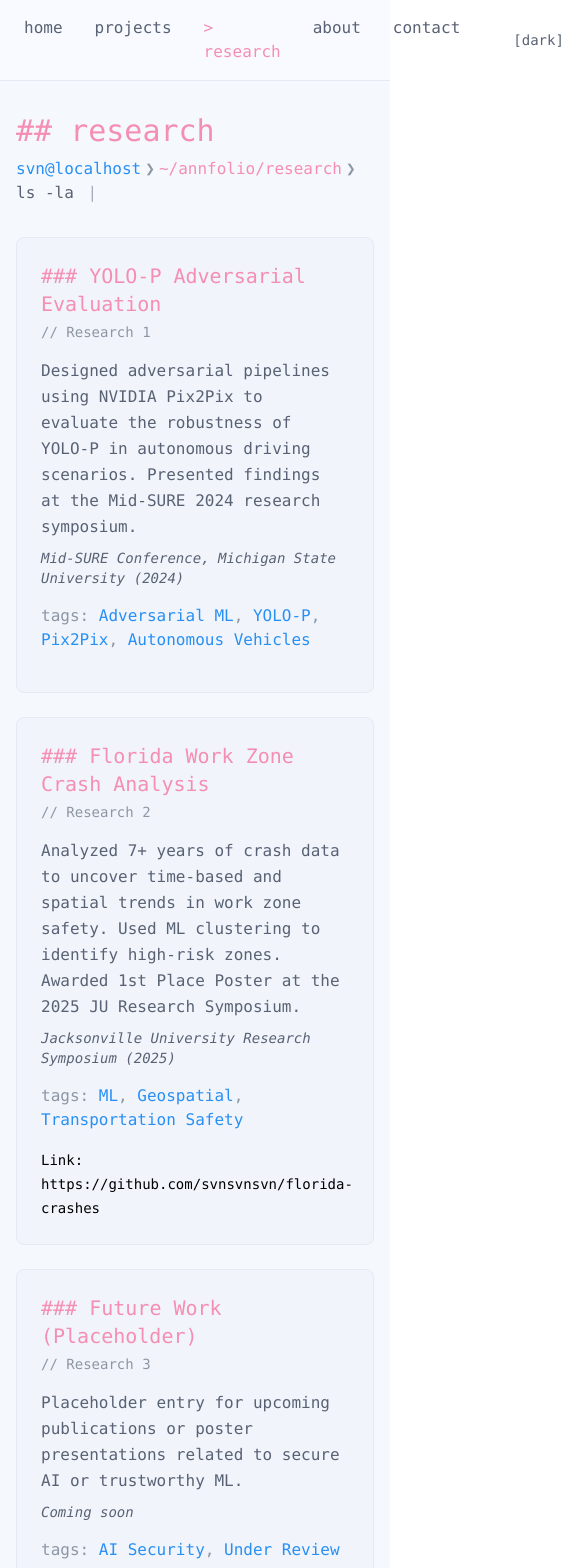
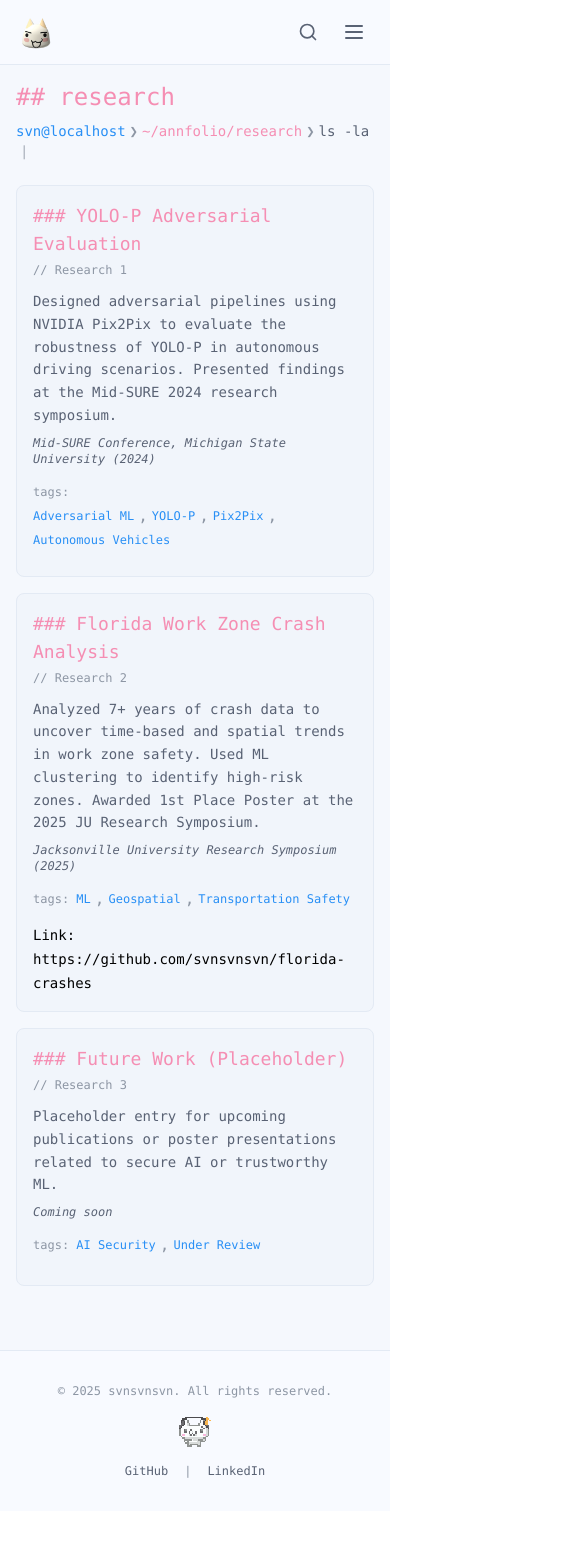
Before and after one commit to svnsvnsvn/annfolio, a React (Vite) app: page /research in a window 390 px wide. Shown: the top 1568 px of the page, 577 px wide, since content can reach past the window. After the commit the page ends 1511 px from the top, so only its background shows below. Built offline with nearby package versions, Linux system fonts and the light colour scheme.

Commit message:
Refactor layout and styling across multiple components for improved responsiveness

```diff
--- a/src/App.jsx
+++ b/src/App.jsx
@@ -30,7 +30,7 @@ function App() {
       <div className="min-h-screen flex flex-col bg-light-bg dark:bg-dark-bg transition-colors duration-300">
         <ToroLoader isLoading={isLoading} />
         <Navbar />
-        <main className="flex-grow container mx-auto px-4 py-8">
+        <main className="flex-grow container mx-auto px-4 sm:px-6 py-4 sm:py-8">
           <Routes>
             <Route path="/" element={<Home />} />
             <Route path="/projects" element={<Projects />} />
--- a/src/components/CommandPalette.jsx
+++ b/src/components/CommandPalette.jsx
@@ -167,26 +167,26 @@ function CommandPalette() {
             animate={{ opacity: 1, scale: 1, y: 0 }}
             exit={{ opacity: 0, scale: 0.95, y: -20 }}
             transition={{ duration: 0.2, ease: 'easeOut' }}
-            className="fixed top-[20%] left-1/2 transform -translate-x-1/2 w-full max-w-lg mx-4"
+            className="fixed inset-x-4 sm:inset-x-auto sm:left-1/2 sm:transform sm:-translate-x-1/2 top-[10%] sm:top-[20%] w-auto sm:w-full max-w-lg sm:mx-auto"
             onClick={(e) => e.stopPropagation()}
           >
             <Command className="bg-light-card dark:bg-dark-card border border-light-hover dark:border-dark-surface rounded-lg shadow-2xl overflow-hidden font-mono">
-              <div className="flex items-center border-b border-light-hover dark:border-dark-surface px-4">
+              <div className="flex items-center border-b border-light-hover dark:border-dark-surface px-3 sm:px-4">
                 <Terminal className="w-4 h-4 text-light-text-muted dark:text-dark-text-muted mr-2" />
                 <Command.Input
                   ref={inputRef}
                   value={searchValue}
                   onValueChange={setSearchValue}
-                  placeholder="Type a command or search..."
-                  className="flex-1 bg-transparent py-3 px-2 text-light-text-primary dark:text-dark-text-primary placeholder:text-light-text-muted dark:placeholder:text-dark-text-muted outline-none"
+                  placeholder="Type a command..."
+                  className="flex-1 bg-transparent py-3 px-2 text-sm sm:text-base text-light-text-primary dark:text-dark-text-primary placeholder:text-light-text-muted dark:placeholder:text-dark-text-muted outline-none"
                 />
                 <kbd className="hidden sm:inline-block px-2 py-1 text-xs text-light-text-muted dark:text-dark-text-muted bg-light-hover dark:bg-dark-surface rounded-lg">
                   ESC
                 </kbd>
               </div>
 
-              <Command.List className="max-h-80 overflow-y-auto p-2">
-                <Command.Empty className="py-6 text-center text-light-text-muted dark:text-dark-text-muted">
+              <Command.List className="max-h-60 sm:max-h-80 overflow-y-auto p-2">
+                <Command.Empty className="py-4 sm:py-6 text-center text-sm text-light-text-muted dark:text-dark-text-muted">
                   No results found.
                 </Command.Empty>
 
@@ -220,14 +220,16 @@ function CommandPalette() {
                         onSelect={() => runCommand(() => {
                           if (project.github) {
                             window.open(project.github, '_blank')
+                          } else {
+                            console.log(`No GitHub link available for ${project.title}`)
                           }
                         })}
                         className="flex items-center gap-3 px-3 py-2 text-sm text-light-text-secondary dark:text-dark-text-secondary rounded-lg hover:bg-light-hover dark:hover:bg-dark-surface cursor-pointer data-[selected=true]:bg-light-hover dark:data-[selected=true]:bg-dark-surface"
                       >
                         <ExternalLink className="h-4 w-4" />
-                        <span className="flex-1">{project.title}</span>
+                        <span className="flex-1 truncate">{project.title}</span>
                         <span className="text-xs bg-light-pink/20 dark:bg-brand-pink/20 text-light-pink dark:text-brand-pink px-2 py-1 rounded-lg">
-                          {index + 1}
+                          ⌘{index + 1}
                         </span>
                       </Command.Item>
                     ))}
--- a/src/components/Footer.jsx
+++ b/src/components/Footer.jsx
@@ -31,21 +31,22 @@ function Footer() {
   return (
     <footer className="bg-light-surface dark:bg-dark-surface border-t border-light-hover dark:border-dark-surface py-8 mt-12 font-mono transition-colors duration-300">
       <div className="container mx-auto px-4">
-        <div className="flex flex-col md:flex-row justify-between items-center relative">
+        <div className="flex flex-col sm:flex-row justify-between items-center gap-4">
           {/* Toro Footer Friend */}
-          <div className="absolute left-0 top-0 md:relative md:left-auto md:top-auto mb-4 md:mb-0">
+          <div className="order-2 sm:order-1">
             <img
               src={toroGifs[currentToroGif]}
               alt="Toro companion"
-              className="w-8 h-8 md:w-10 md:h-10 opacity-70 hover:opacity-100 transition-opacity duration-300"
+              className="w-8 h-8 sm:w-10 sm:h-10 opacity-70 hover:opacity-100 transition-opacity duration-300"
               style={{ imageRendering: 'pixelated' }}
             />
           </div>
 
-          <p className="mb-4 md:mb-0 text-light-text-muted dark:text-dark-text-muted text-sm">
+          <p className="order-1 sm:order-2 text-center text-light-text-muted dark:text-dark-text-muted text-xs sm:text-sm">
              © 2025 svnsvnsvn. All rights reserved.
           </p>
-          <div className="flex space-x-6 text-sm">
+
+          <div className="order-3 flex space-x-4 sm:space-x-6 text-xs sm:text-sm">
             {links.map((link, index) => (
               <span key={link.name}>
                 <a
@@ -56,7 +57,7 @@ function Footer() {
                   {link.name}
                 </a>
                 {index < links.length - 1 &&
-                  <span className="text-light-text-muted dark:text-dark-text-muted ml-6">|</span>
+                  <span className="text-light-text-muted dark:text-dark-text-muted ml-4 sm:ml-6">|</span>
                 }
               </span>
             ))}
--- a/src/components/Navbar.jsx
+++ b/src/components/Navbar.jsx
@@ -1,16 +1,23 @@
 import { Link, useLocation } from 'react-router-dom'
-import { useTheme } from '../context/hooks'
-import { Search } from 'lucide-react'
+import { useTheme, useCommandPalette } from '../context/ThemeContext'
+import { Search, Menu, X } from 'lucide-react'
 import { useState, useEffect } from 'react'
 
 function Navbar() {
   const location = useLocation()
   const { theme, toggleTheme } = useTheme()
+  const { toggleCommandPalette } = useCommandPalette()
   const [isMac, setIsMac] = useState(false)
+  const [isMobileMenuOpen, setIsMobileMenuOpen] = useState(false)
 
   useEffect(() => {
     setIsMac(navigator.platform.toUpperCase().indexOf('MAC') >= 0)
   }, [])
+
+  // Close mobile menu when location changes
+  useEffect(() => {
+    setIsMobileMenuOpen(false)
+  }, [location.pathname])
 
   const navLinks = [
   { path: '/', label: 'home' },
@@ -22,22 +29,25 @@ function Navbar() {
 
   return (
     <nav className="bg-light-surface dark:bg-dark-surface border-b border-light-hover dark:border-dark-surface transition-colors duration-300">
-      <div className="container mx-auto px-6">
-        <div className="flex justify-between items-center h-20">
-          <Link to="/" className="flex items-center hover:scale-105 transition-transform duration-200">
+      <div className="container mx-auto px-4 sm:px-6">
+        <div className="flex justify-between items-center h-16 sm:h-20">
+          {/* Logo */}
+          <Link to="/" className="flex items-center hover:scale-105 transition-transform duration-200 z-20">
             <img
               src="/folio_logo.png"
               alt="Portfolio Logo"
-              className="w-12 h-12 object-contain"
+              className="w-10 h-10 sm:w-12 sm:h-12 object-contain"
             />
           </Link>
-          <div className="flex items-center space-x-10">
-            <ul className="flex space-x-8 font-mono">
+
+          {/* Desktop Navigation - Hidden on mobile/tablet */}
+          <div className="hidden lg:flex items-center space-x-8 xl:space-x-10">
+            <ul className="flex space-x-6 xl:space-x-8 font-mono">
               {navLinks.map(({ path, label }) => (
                 <li key={path}>
                   <Link
                     to={path}
-                    className={`hover:text-light-pink dark:hover:text-brand-pink transition-all duration-300 hover:scale-105 ${
+                    className={`hover:text-light-pink dark:hover:text-brand-pink transition-all duration-300 hover:scale-105 text-sm xl:text-base ${
                       location.pathname === path
                         ? 'text-light-pink dark:text-brand-pink'
                         : 'text-light-text-secondary dark:text-dark-text-secondary'
@@ -49,38 +59,66 @@ function Navbar() {
               ))}
             </ul>
 
-            {/* Command Palette Hint */}
+            {/* Desktop Search */}
             <button
-              onClick={() => {
-                // Trigger the command palette
-                const event = new KeyboardEvent('keydown', {
-                  key: 'k',
-                  metaKey: isMac,
-                  ctrlKey: !isMac,
-                  bubbles: true
-                });
-                document.dispatchEvent(event);
-              }}
-              className="hidden sm:flex items-center gap-2 px-3 py-2 bg-light-hover dark:bg-dark-surface rounded-lg border border-light-hover dark:border-dark-surface group hover:border-light-pink dark:hover:border-brand-pink transition-all duration-200"
+              onClick={toggleCommandPalette}
+              className="flex items-center gap-2 px-3 py-1.5 bg-light-hover dark:bg-dark-surface border border-light-hover dark:border-dark-hover text-light-text-muted dark:text-dark-text-muted hover:text-light-text-secondary dark:hover:text-dark-text-secondary hover:border-light-pink dark:hover:border-brand-pink transition-all duration-200 rounded-lg text-sm"
             >
-              <Search className="w-4 h-4 text-light-text-muted dark:text-dark-text-muted group-hover:text-light-pink dark:group-hover:text-brand-pink transition-colors" />
-              <span className="text-xs text-light-text-muted dark:text-dark-text-muted group-hover:text-light-pink dark:group-hover:text-brand-pink transition-colors">
-                Search
-              </span>
-              <kbd className="text-xs bg-light-card dark:bg-dark-card px-2 py-1 rounded-lg text-light-text-muted dark:text-dark-text-muted group-hover:text-light-pink dark:group-hover:text-brand-pink transition-colors">
-                {isMac ? '⌘K' : 'Ctrl+K'}
+              <Search className="w-4 h-4" />
+              <span className="hidden xl:inline">Search</span>
+              <kbd className="hidden xl:inline-block ml-2 px-1.5 py-0.5 text-xs bg-light-bg dark:bg-dark-bg border border-light-hover dark:border-dark-surface rounded">
+                {isMac ? '⌘' : 'Ctrl'} K
               </kbd>
             </button>
+          </div>
 
+          {/* Mobile/Tablet Menu Button */}
+          <div className="lg:hidden flex items-center space-x-2">
+            {/* Mobile Search Button */}
             <button
-              onClick={toggleTheme}
-              className="font-mono text-sm p-3 text-light-text-secondary dark:text-dark-text-secondary hover:text-light-pink dark:hover:text-brand-pink transition-all duration-300 hover:scale-110 border border-transparent hover:border-light-hover dark:hover:border-dark-hover rounded-lg"
-              aria-label="Toggle theme"
+              onClick={toggleCommandPalette}
+              className="p-2 text-light-text-secondary dark:text-dark-text-secondary hover:text-light-pink dark:hover:text-brand-pink transition-colors duration-200"
             >
-              [{theme === 'light' ? 'dark' : 'light'}]
+              <Search className="w-5 h-5" />
+            </button>
+
+            {/* Hamburger Menu */}
+            <button
+              onClick={() => setIsMobileMenuOpen(!isMobileMenuOpen)}
+              className="p-2 text-light-text-secondary dark:text-dark-text-secondary hover:text-light-pink dark:hover:text-brand-pink transition-colors duration-200 z-30"
+            >
+              {isMobileMenuOpen ? <X className="w-6 h-6" /> : <Menu className="w-6 h-6" />}
             </button>
           </div>
         </div>
+
+        {/* Mobile Menu Overlay */}
+        {isMobileMenuOpen && (
+          <div className="lg:hidden fixed inset-0 z-20 bg-light-bg/98 dark:bg-dark-bg/98 backdrop-blur-sm">
+            <div className="flex flex-col items-center justify-center h-full space-y-6 font-mono px-4">
+              {navLinks.map(({ path, label }) => (
+                <Link
+                  key={path}
+                  to={path}
+                  className={`text-xl sm:text-2xl hover:text-light-pink dark:hover:text-brand-pink transition-all duration-300 hover:scale-105 ${
+                    location.pathname === path
+                      ? 'text-light-pink dark:text-brand-pink'
+                      : 'text-light-text-secondary dark:text-dark-text-secondary'
+                  }`}
+                >
+                  {location.pathname === path ? '> ' : ''}{label}
+                </Link>
+              ))}
+
+              {/* Mobile Menu Footer */}
+              <div className="mt-8 pt-6 border-t border-light-hover dark:border-dark-surface">
+                <p className="text-xs text-light-text-muted dark:text-dark-text-muted text-center">
+                  Tap search icon for command palette
+                </p>
+              </div>
+            </div>
+          </div>
+        )}
       </div>
     </nav>
   )
--- a/src/context/ThemeContext.jsx
+++ b/src/context/ThemeContext.jsx
@@ -1,9 +1,26 @@
-import { createContext, useState, useEffect } from 'react'
+import { createContext, useState, useEffect, useContext } from 'react'
 
 const ThemeContext = createContext()
 const CommandPaletteContext = createContext()
 
 export { ThemeContext, CommandPaletteContext }
+
+// Custom hooks
+export function useTheme() {
+  const context = useContext(ThemeContext)
+  if (!context) {
+    throw new Error('useTheme must be used within a ThemeProvider')
+  }
+  return context
+}
+
+export function useCommandPalette() {
+  const context = useContext(CommandPaletteContext)
+  if (!context) {
+    throw new Error('useCommandPalette must be used within a CommandPaletteProvider')
+  }
+  return context
+}
 
 export function ThemeProvider({ children }) {
   const [theme, setTheme] = useState(() => {
--- a/src/data/projects.js
+++ b/src/data/projects.js
@@ -12,14 +12,14 @@ export const projects = [
       "Automated Web Scraping",
       "Advanced Feature Engineering",
       "Geospatial & Text Analysis",
-      "Full-Stack Deployment"
+      "Full-Stack"
     ]
   },
   {
     id: 2,
     title: "Bin Buddy",
     description:
-      "Created a lightweight waste classification model using MobileNetV2 and TensorFlow for real-time recycling guidance. Optimized for mobile deployment with 95%+ accuracy on common household items.",
+      "",
     github: "https://github.com/svnsvnsvn/RecyclingClassifier",
     demo: null,
     tags: ["TensorFlow", "MobileNetV2", "Image Classification"],
--- a/src/pages/Projects.jsx
+++ b/src/pages/Projects.jsx
@@ -37,7 +37,7 @@ function Projects() {
       {/* Projects Grid */}
       <motion.div
         layout
-        className="grid grid-cols-1 md:grid-cols-2 lg:grid-cols-3 gap-6"
+        className="grid grid-cols-1 sm:grid-cols-2 lg:grid-cols-3 xl:grid-cols-4 gap-4 sm:gap-6"
       >
         {filteredProjects.map((project, index) => (
           <ProjectCard key={project.id} project={project} index={index} />
--- a/src/pages/Research.jsx
+++ b/src/pages/Research.jsx
@@ -4,22 +4,21 @@ import { motion } from 'framer-motion'
 
 function Research() {
   return (
-    <div className="font-mono">
-      <div className="mb-8">
-        <h1 className="text-3xl md:text-4xl text-light-pink dark:text-brand-pink mb-2">
+    <div className="font-mono max-w-6xl mx-auto">
+      <div className="mb-6 sm:mb-8">
+        <h1 className="text-2xl sm:text-3xl md:text-4xl text-light-pink dark:text-brand-pink mb-2">
           ## research
         </h1>
-        <p className="text-light-text-secondary dark:text-dark-text-secondary">
+        <p className="text-sm sm:text-base text-light-text-secondary dark:text-dark-text-secondary">
             <span className="text-brand-blue">svn@localhost</span>
             <span className="mx-1 text-light-text-muted dark:text-dark-text-muted">❯</span>
             <span className="text-light-pink dark:text-brand-pink">~/annfolio/research</span>
             <span className="mx-1 text-light-text-muted dark:text-dark-text-muted">❯</span>
             ls -la <BlinkingCursor />
         </p>
-
       </div>
 
-      <div className="space-y-6">
+      <div className="space-y-4 sm:space-y-6">
         {research.map((item, index) => (
           <motion.div
             key={item.id}
@@ -34,37 +33,39 @@ function Research() {
               y: -4,
               transition: { duration: 0.2 }
             }}
-            className="bg-light-card dark:bg-dark-card border border-light-hover dark:border-dark-surface p-6 hover:border-light-pink dark:hover:border-brand-pink transition-colors duration-300 rounded-lg hover:shadow-lg"
+            className="bg-light-card dark:bg-dark-card border border-light-hover dark:border-dark-surface p-4 sm:p-6 hover:border-light-pink dark:hover:border-brand-pink transition-colors duration-300 rounded-lg hover:shadow-lg"
           >
-            <div className="mb-4">
-              <h3 className="text-xl text-light-pink dark:text-brand-pink mb-1">
+            <div className="mb-3 sm:mb-4">
+              <h3 className="text-lg sm:text-xl text-light-pink dark:text-brand-pink mb-1">
                 ### {item.title}
               </h3>
-              <p className="text-sm text-light-text-muted dark:text-dark-text-muted">
+              <p className="text-xs sm:text-sm text-light-text-muted dark:text-dark-text-muted">
                 {`// Research ${index + 1}`}
               </p>
             </div>
 
-            <p className="text-light-text-secondary dark:text-dark-text-secondary mb-2 leading-relaxed">
+            <p className="text-sm sm:text-base text-light-text-secondary dark:text-dark-text-secondary mb-2 sm:mb-3 leading-relaxed">
               {item.description}
             </p>
 
-            <p className="text-sm text-light-text-secondary dark:text-dark-text-secondary italic mb-4">
+            <p className="text-xs sm:text-sm text-light-text-secondary dark:text-dark-text-secondary italic mb-3 sm:mb-4">
               {item.venue}
             </p>
 
-            <div className="mb-4">
-              <span className="text-light-text-muted dark:text-dark-text-muted">tags: </span>
+            <div className="mb-3 sm:mb-4">
+              <span className="text-xs sm:text-sm text-light-text-muted dark:text-dark-text-muted">tags: </span>
+              <div className="inline-flex flex-wrap gap-1 sm:gap-2">
                 {item.tags.map((tag, i) => (
-                <span key={tag}>
-                  <span className="text-light-blue dark:text-brand-blue">
+                  <span key={tag} className="inline-flex items-center">
+                    <span className="text-xs sm:text-sm text-light-blue dark:text-brand-blue">
                       {tag}
                     </span>
                     {i < item.tags.length - 1 && (
-                    <span className="text-light-text-muted dark:text-dark-text-muted">, </span>
+                      <span className="text-light-text-muted dark:text-dark-text-muted ml-1 sm:ml-2">, </span>
                     )}
                   </span>
                 ))}
+              </div>
             </div>
 
             {item.link && (
```
Also changed, not shown: src/components/ProjectCard.jsx (+17 -22 lines), src/pages/About.jsx (+7 -7 lines), src/pages/Home.jsx (+11 -11 lines). Lines whose indentation alone changed are shown as unchanged.
